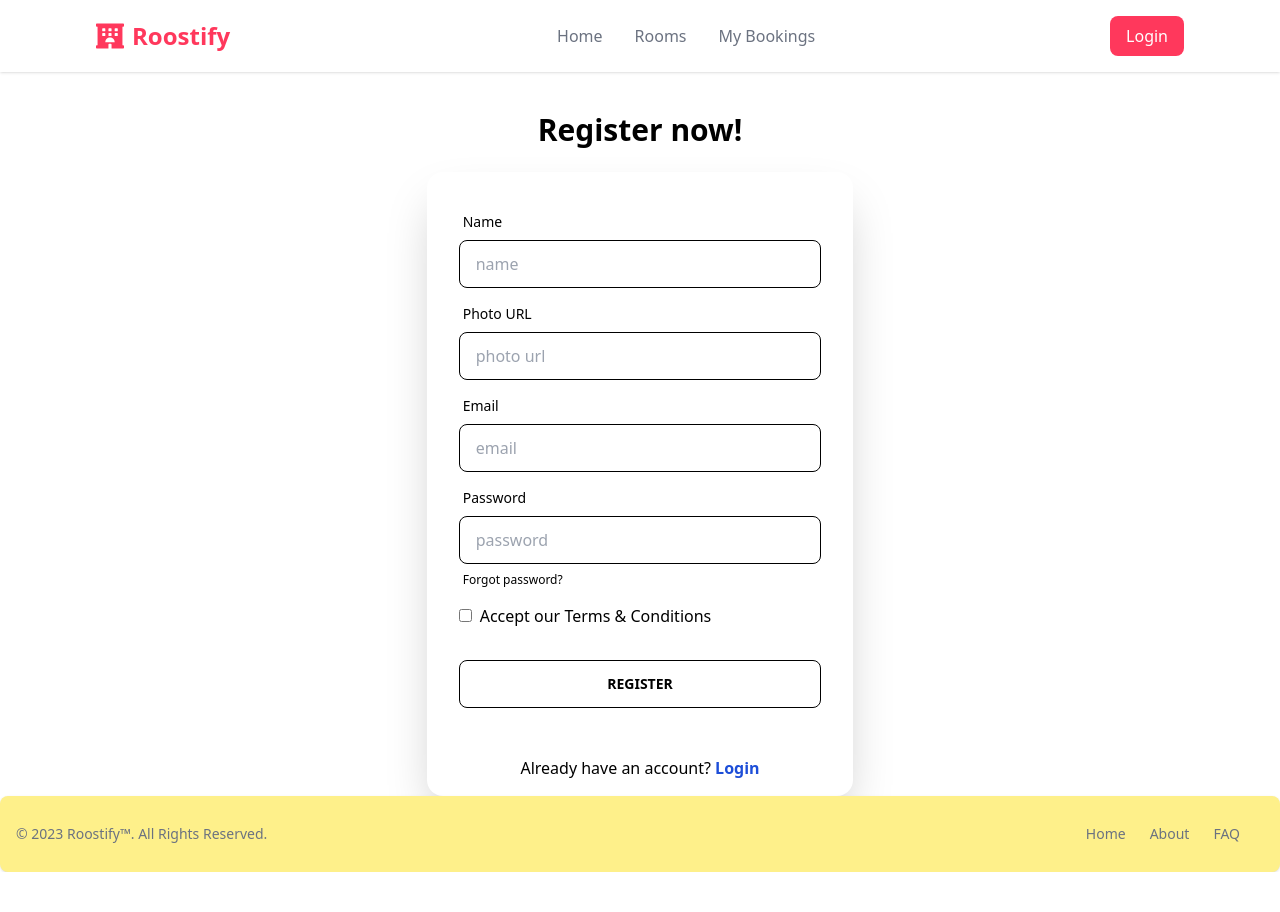
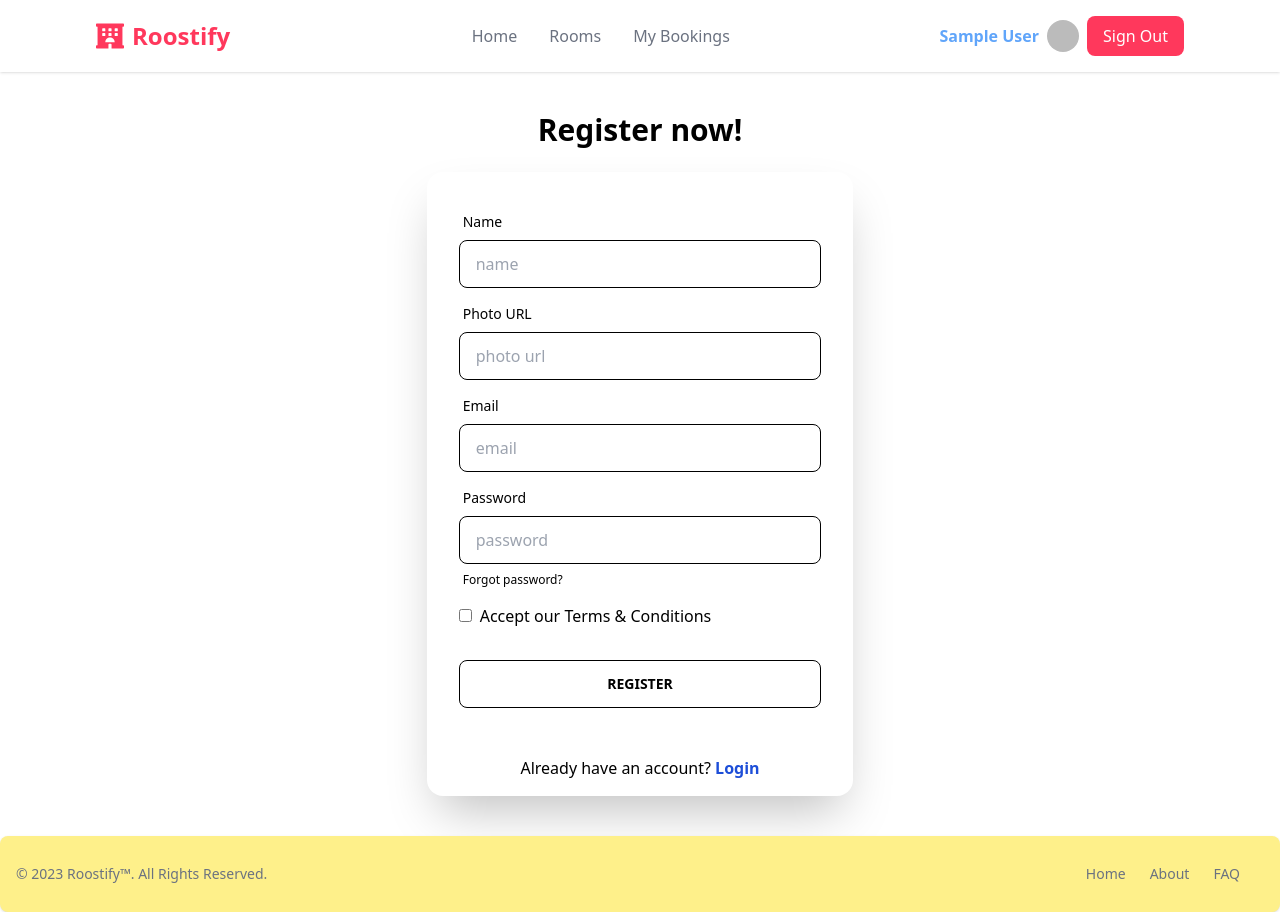
Before and after one commit to mdriazuddinriad5/roostify-client, a React (Vite) app: page /register in a window 1280 px wide. Before the commit the page ends 872 px from the top, so only its background shows below. Built offline with nearby package versions, Linux system fonts and the light colour scheme; no server answers; sample sign-in values are in the browser's storage.

Commit message:
Private router implemented and Navbar modified

```diff
--- /dev/null
+++ b/src/Routes/PrivateRouter.jsx
@@ -0,0 +1,23 @@
+import { Navigate, useLocation } from "react-router-dom";
+import useAuth from "../Hooks/useAuth";
+
+
+const PrivateRoute = ({ children }) => {
+
+    const { user, loading } = useAuth();
+    const location = useLocation();
+
+    if (loading) {
+        return <div className="flex justify-center items-center mx-auto">
+            <span className="loading loading-dots loading-lg"></span>
+        </div>
+    }
+
+    if (user) {
+        return children
+    }
+
+    return <Navigate state={location.pathname} to={'/login'}></Navigate>
+};
+
+export default PrivateRoute;
--- a/src/Routes/Router.jsx
+++ b/src/Routes/Router.jsx
@@ -6,6 +6,7 @@ import RoomDetails from "../pages/Rooms/RoomDetails";
 import Bookings from "../pages/Bookings/Bookings";
 import Login from "../pages/Login/Login";
 import Register from "../pages/Register/Register";
+import PrivateRoute from "./PrivateRouter";
 
 
 
@@ -29,7 +30,7 @@ const Router = createBrowserRouter([
             },
             {
                 path: '/bookings',
-                element: <Bookings></Bookings>
+                element: <PrivateRoute><Bookings></Bookings></PrivateRoute>
             },
             {
                 path: '/login',
--- a/src/components/NavBar/NavBar.jsx
+++ b/src/components/NavBar/NavBar.jsx
@@ -1,11 +1,18 @@
 import { FaHotel } from "react-icons/fa";
 import { HiMenu } from "react-icons/hi";
 import { FaXmark } from "react-icons/fa6";
-import { Link } from "react-router-dom";
+import { Link, NavLink } from "react-router-dom";
 import { useEffect, useState } from "react";
 import './NavBar.css'
+import useAuth from "../../Hooks/useAuth";
 
 const NavBar = () => {
+
+    const { user, logOut } = useAuth();
+
+    const handleLogOut = () => {
+        logOut().then().catch()
+    }
 
     const links = [
         { name: 'Home', link: '/' },
@@ -14,6 +21,8 @@ const NavBar = () => {
     ]
 
     const [isOpen, setIsOpen] = useState(false);
+
+
 
 
 
@@ -52,14 +61,52 @@ const NavBar = () => {
                     {
                         links.map((link, idx) => (
                             <li key={idx} className="font-medium text-gray-500 my-7 md:my-0 md:ml-8">
-                                <Link to={link.link}>{link.name}</Link>
+                                <NavLink onClick={() => setIsOpen(false)} to={link.link} className={({ isActive, isPending }) =>
+                                    isPending ? "pending" : isActive ? "text-[#008080] underline" : ""
+                                }>{link.name}</NavLink>
                             </li>))
                     }
-                    <Link to={'/login'}><button className="md:hidden bg-[#ff385c] hover:bg-[#ff274e] text-white font-medium py-2 px-4 rounded-lg transition duration-300 ease-in-out">Login</button></Link>
+
+                    <div className="md:hidden">
+                        {
+
+                            user ? <>
+
+                                <a onClick={handleLogOut} href=""><button className=" bg-[#ff385c] hover:bg-[#ff274e] text-white font-medium py-2 px-4 rounded-lg transition duration-300 ease-in-out">Sign Out</button></a>
+                                <div className="absolute flex items-center right-2 top-7">
+                                    <p className="mr-2 text-blue-400 font-bold ">{user.displayName}</p>
+                                    <img className="w-8 rounded-full mr-2" src={user.photoURL} />
+                                </div>
+                            </> :
+
+                                <Link to={'/login'}><button className=" bg-[#ff385c] hover:bg-[#ff274e] text-white font-medium py-2 px-4 rounded-lg transition duration-300 ease-in-out">Login</button></Link>
+
+
+                        }
+
+                    </div>
+
 
                 </ul>
 
-                <Link to={'/login'}><button className="hidden md:inline-block bg-[#ff385c] hover:bg-[#ff274e] text-white font-medium py-2 px-4 rounded-lg transition duration-300 ease-in-out">Login</button></Link>
+                <div className="hidden md:inline-flex md:items-center">
+                    {
+
+                        user ? <>
+
+                            <p className="mr-2 text-blue-400 font-bold ">{user.displayName}</p>
+                            <img className="w-8 rounded-full mr-2" src={user.photoURL} />
+
+                            <a onClick={handleLogOut} href=""><button className=" bg-[#ff385c] hover:bg-[#ff274e] text-white font-medium py-2 px-4 rounded-lg transition duration-300 ease-in-out">Sign Out</button></a>
+                        </> :
+
+                            <Link to={'/login'}><button className=" bg-[#ff385c] hover:bg-[#ff274e] text-white font-medium py-2 px-4 rounded-lg transition duration-300 ease-in-out">Login</button></Link>
+
+
+                    }
+
+                </div>
+
 
             </div>
 
--- a/src/pages/Register/Register.jsx
+++ b/src/pages/Register/Register.jsx
@@ -93,7 +93,7 @@ const Register = () => {
     return (
         <div>
 
-            <div className=" mt-10 bg-base-200">
+            <div className=" mt-10 bg-base-200 lg:mb-10">
                 <div className="flex-col">
                     <div className="text-center mb-6">
                         <h1 className="text-3xl font-bold">Register now!</h1>
```
